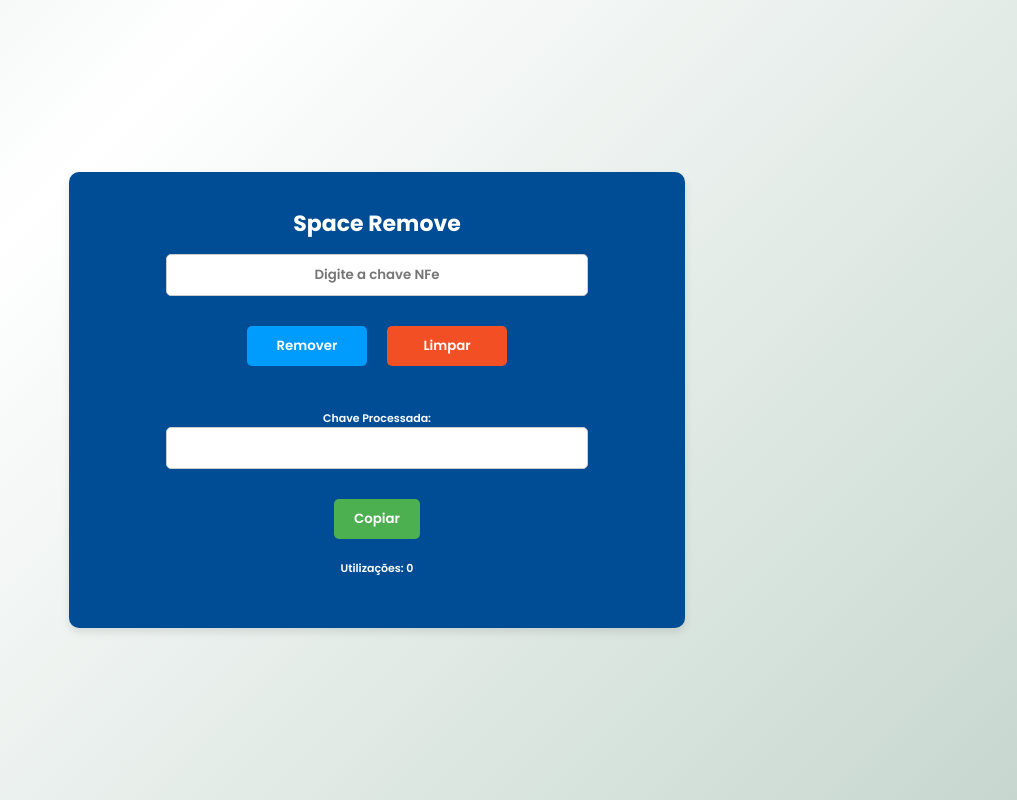
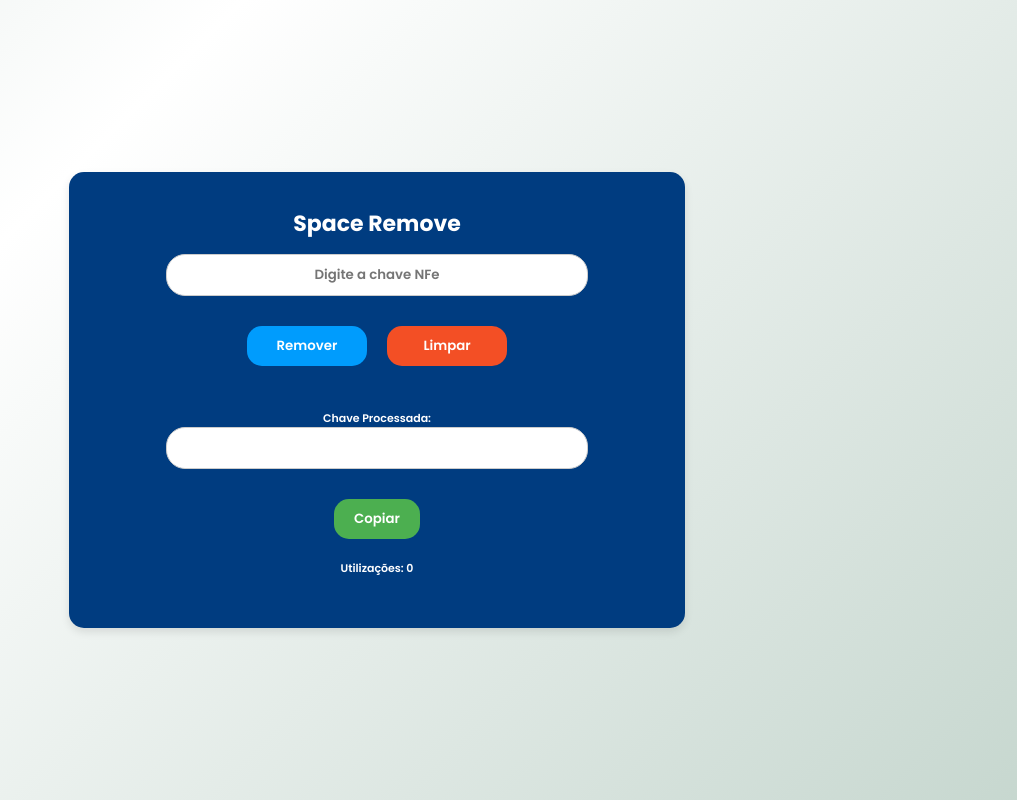
Before and after one commit to Janai-Santos/Remover-espacos, a plain HTML site: page index.html in a window 1280 px wide. Shown: the whole page, without its empty margins (263-1280 px from the left). Drawn offline with Linux system fonts and the light colour scheme.

Commit message:
Update style.css

```diff
--- a/style.css
+++ b/style.css
@@ -24,8 +24,8 @@ body {
 }
 
 .container {
-    background-color: #004d96;
-    border-radius: 10px;
+    background-color: #003c80;
+    border-radius: 15px;
     box-shadow: 0 4px 8px rgba(0, 0, 0, 0.1);
     padding: 20px;
     width: 45%;
@@ -56,10 +56,10 @@ body {
     padding: 10px;
     margin-bottom: 20px;
     border: 1px solid #ccc;
-    border-radius: 5px;
+    border-radius: 19px;
     font-family: poppins, roboto, Arial, sans-serif;
     font-weight: 600;
-    color: rgb(40, 35, 45);
+    color: #003c80;
 }
 
 .button-container {
@@ -75,7 +75,7 @@ body {
     border: none;
     padding: 10px 20px;
     margin: 10px;
-    border-radius: 5px;
+    border-radius: 15px;
     cursor: pointer;
     transition: background-color 0.53s;
     font-weight: 600;
@@ -93,7 +93,7 @@ body {
     border: none;
     padding: 10px 20px;
     margin: 10px;
-    border-radius: 5px;
+    border-radius: 15px;
     cursor: pointer;
     transition: background-color 0.3s;
     font-weight: 600;
@@ -110,7 +110,7 @@ body {
     border: none;
     padding: 10px 20px;
     margin: 10px;
-    border-radius: 5px;
+    border-radius: 15px;
     cursor: pointer;
     transition: background-color 0.3s;
     font-weight: 600;
@@ -141,15 +141,15 @@ body {
 .popup {
     visibility: hidden;
     width: 110px;
-    background-color: rgba(0, 255, 0, 0.368);
-    color: rgba(241, 239, 239, 0.731);
+    background-color: rgba(61, 252, 115, 0.806);
+    color: rgba(241, 239, 239, 0.877);
     text-align: center;
-    border-radius: 5px;
+    border-radius: 15px;
     position: absolute;
     bottom: 10px;
     padding: 5px;
-    opacity: 1;
-    transition: opacity 2s;
+    opacity: 0; /* Começa com zero */
+    transition: opacity 0.5s ease-in-out, visibility 0.5s ease-in-out;
     font-size: 12px;
 }
 
```
